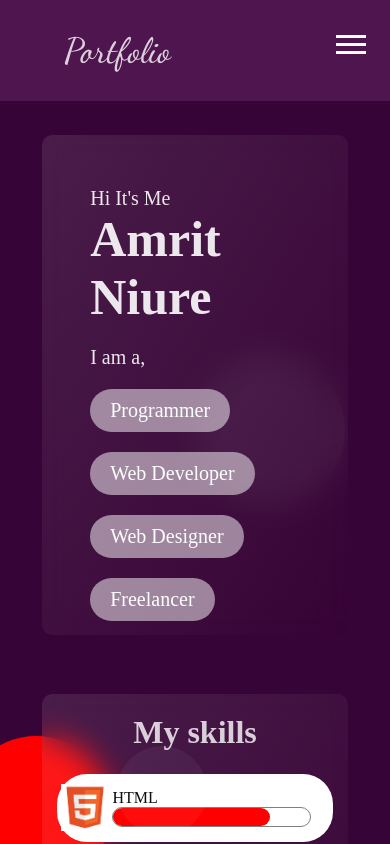
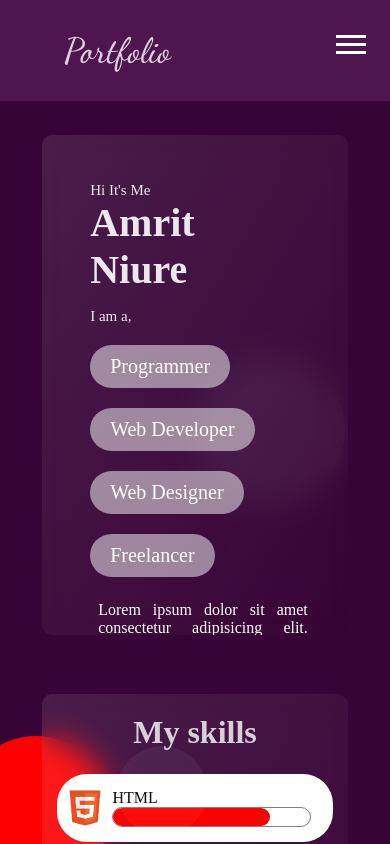
Before and after one commit to amrit-niure/First-Portfolio, a plain HTML site: page about.html in a window 390 px wide. Drawn offline with Linux system fonts and the light colour scheme.

Commit message:
bugs in about updated

```diff
--- a/about.css
+++ b/about.css
@@ -310,20 +310,29 @@ h1{
    align-items: center;
 }
 img{
-    height: 80%;
+    height: 70%;
 }
 
 
 
 @media screen and (max-width:1024px) {
 
+
+    .itsme ,.iam{
+        font-size: 15px;
+    }
+    .myname{
+        font-size: 40px;
+    }
+
     .myskills{
         margin: 2vh 5vh;
+        height:680px;
       padding-bottom: 10vh;
     }
 
     img{
-        height: 70%;
+        height: 60%;
     }
     .circle3 ,.circle4{
         display: none;
```
